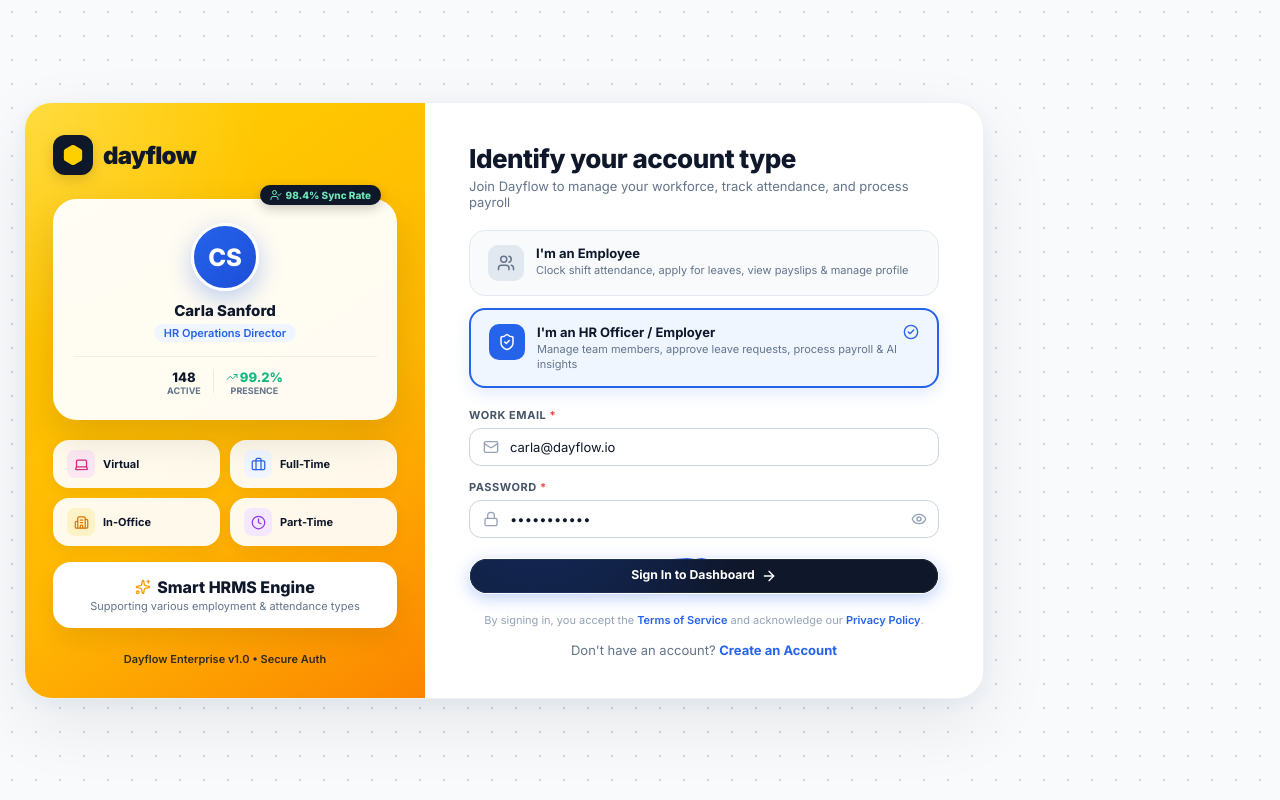
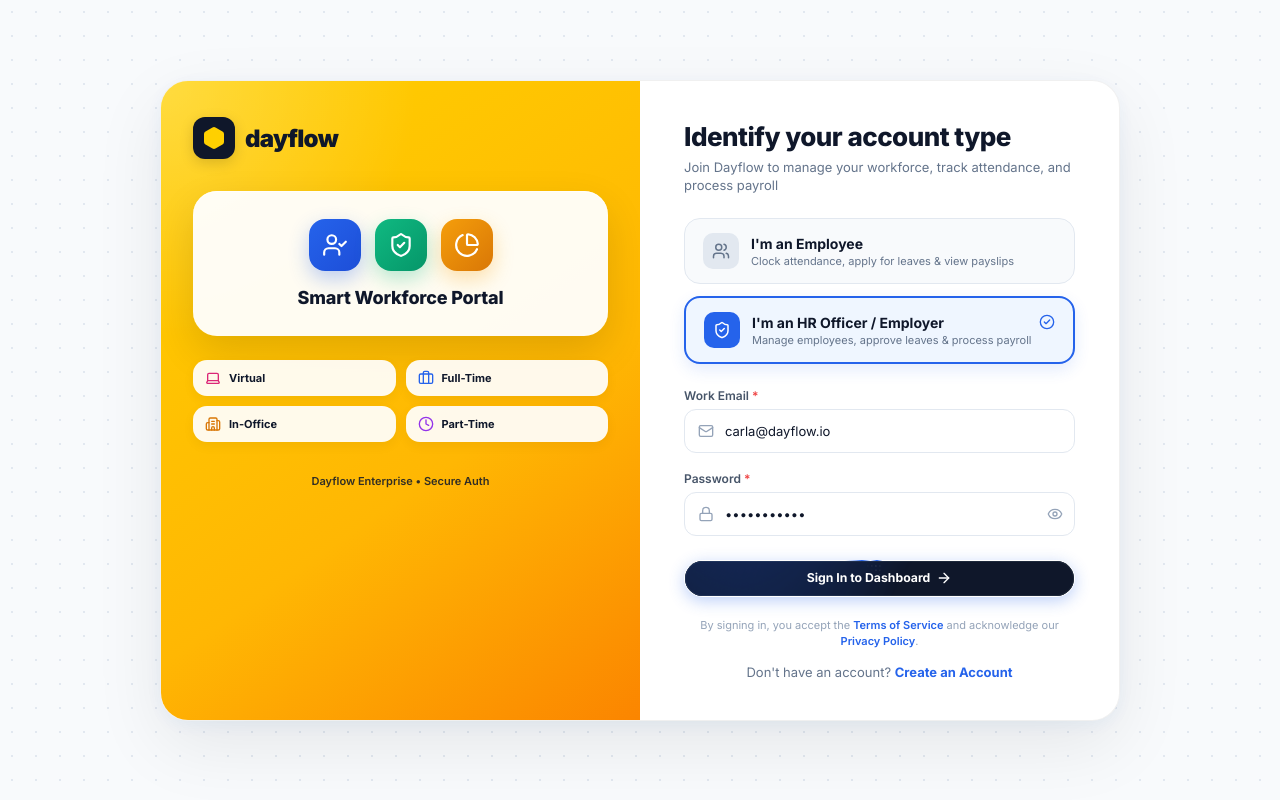
Before and after one commit to Arunprasath-2717/SmartHR, a Next.js app in the folder frontend/: page /login in a window 1280 px wide. Built offline with nearby package versions, Linux system fonts and the light colour scheme.

Commit message:
style(auth): Production-ready Auth screen redesign with 960px centered container, SVG visual HR illustration anchor, clean top labels, post-blur validation, show/hide password toggle, and ShinyButton submit

```diff
--- a/frontend/src/app/login/page.js
+++ b/frontend/src/app/login/page.js
@@ -14,12 +14,11 @@ import {
   Briefcase,
   Building2,
   Clock,
-  Sparkles,
   CheckCircle2,
   Eye,
   EyeOff,
-  TrendingUp,
-  UserCheck
+  UserCheck,
+  PieChart
 } from 'lucide-react';
 
 export default function LoginPage() {
@@ -45,6 +44,7 @@ export default function LoginPage() {
       setEmail('john@dayflow.io');
     }
     setTouched({ email: false, password: false });
+    setError('');
   };
 
   const handleSubmit = async (e) => {
@@ -73,16 +73,17 @@ export default function LoginPage() {
   return (
     <div style={{
       minHeight: '100vh',
+      width: '100%',
       display: 'flex',
       alignItems: 'center',
-      justify: 'center',
+      justifyContent: 'center',
       background: '#F8FAFC',
-      backgroundImage: 'radial-gradient(#CBD5E1 1px, transparent 1px)',
+      backgroundImage: 'radial-gradient(#E2E8F0 1.2px, transparent 1.2px)',
       backgroundSize: '24px 24px',
       position: 'relative',
-      padding: 24
+      padding: '24px 16px'
     }}>
-      {/* 2-Column Auth Layout */}
+      {/* 2-Column Auth Container (Centered Max 960px) */}
       <div style={{
         width: '100%',
         maxWidth: 960,
@@ -91,166 +92,135 @@ export default function LoginPage() {
         boxShadow: '0 24px 70px rgba(0,0,0,0.08), 0 4px 20px rgba(59,130,246,0.06)',
         border: '1px solid rgba(0,0,0,0.06)',
         display: 'grid',
-        gridTemplateColumns: '400px 1fr',
+        gridTemplateColumns: 'repeat(auto-fit, minmax(360px, 1fr))',
         overflow: 'hidden',
-        animation: 'modal-in 450ms cubic-bezier(0.34,1.56,0.64,1) both'
+        animation: 'modal-in 400ms cubic-bezier(0.34,1.56,0.64,1) both'
       }}>
 
-        {/* ── LEFT BANNER (Vibrant Yellow/Amber matching Reference Image) ── */}
+        {/* ── LEFT BANNER (Vibrant Amber Illustration Anchor) ── */}
         <div style={{
           background: 'linear-gradient(145deg, #FFD000 0%, #FFB703 60%, #FB8500 100%)',
-          padding: '32px 28px',
+          padding: '36px 32px',
           display: 'flex',
           flexDirection: 'column',
           justify: 'space-between',
           position: 'relative',
           overflow: 'hidden'
         }}>
-          {/* Subtle background radial pattern */}
+          {/* Subtle curved backdrop pattern */}
           <div style={{
             position: 'absolute', inset: 0,
-            backgroundImage: 'radial-gradient(circle 300px at 0% 0%, rgba(255,255,255,0.25) 0%, transparent 80%)',
+            backgroundImage: 'radial-gradient(circle 320px at 0% 0%, rgba(255,255,255,0.25) 0%, transparent 80%)',
             pointerEvents: 'none'
           }} />
 
-          {/* Top Brand Logo */}
+          {/* Brand Logo Header */}
           <div style={{ display: 'flex', alignItems: 'center', gap: 10, zIndex: 1 }}>
             <div style={{
-              width: 40, height: 40, borderRadius: 12,
+              width: 42, height: 42, borderRadius: 12,
               background: '#0F172A', color: '#FFD000',
               display: 'flex', alignItems: 'center', justifyContent: 'center',
               boxShadow: '0 4px 14px rgba(0,0,0,0.15)'
             }}>
-              <Hexagon size={22} fill="#FFD000" />
+              <Hexagon size={24} fill="#FFD000" />
             </div>
             <span style={{ fontSize: 24, fontWeight: 900, color: '#0F172A', letterSpacing: '-0.03em' }}>
               dayflow
             </span>
           </div>
 
-          {/* 3D HR Showcase Graphics Area (Replaces empty text space) */}
-          <div style={{ position: 'relative', margin: '24px 0', textAlign: 'center', zIndex: 1 }}>
-            {/* Center Professional Avatar Card with Floating Node Badges */}
+          {/* Central Hero Illustration & Visual Badges (Clean Visual Anchor) */}
+          <div style={{ margin: '32px 0', textAlign: 'center', zIndex: 1, position: 'relative' }}>
+
+            {/* SVG HR Hero Graphic Canvas */}
             <div style={{
               background: 'rgba(255, 255, 255, 0.95)',
               borderRadius: 24,
-              padding: '24px 20px',
+              padding: '28px 24px',
               boxShadow: '0 16px 40px rgba(0,0,0,0.12), inset 0 1px 0 rgba(255,255,255,0.8)',
-              marginBottom: 20,
-              position: 'relative',
+              marginBottom: 24,
               display: 'flex',
               flexDirection: 'column',
-              alignItems: 'center'
+              alignItems: 'center',
+              gap: 16
             }}>
-              {/* Floating Live Sync Chip */}
-              <div style={{
-                position: 'absolute', top: -14, right: 16,
-                background: '#0F172A', color: '#6EE7B7',
-                fontSize: 10, fontWeight: 800, padding: '4px 10px', borderRadius: 20,
-                display: 'flex', alignItems: 'center', gap: 4,
-                boxShadow: '0 4px 12px rgba(0,0,0,0.2)'
-              }}>
-                <UserCheck size={12} /> 98.4% Sync Rate
+              {/* Graphic Icon Composition */}
+              <div style={{ display: 'flex', alignItems: 'center', gap: 14, justifyContent: 'center' }}>
+                <div style={{
+                  width: 52, height: 52, borderRadius: 16,
+                  background: 'linear-gradient(135deg, #2563EB, #1D4ED8)',
+                  color: '#fff', display: 'flex', alignItems: 'center', justifyContent: 'center',
+                  boxShadow: '0 8px 20px rgba(37,99,235,0.3)'
+                }}>
+                  <UserCheck size={26} />
+                </div>
+                <div style={{
+                  width: 52, height: 52, borderRadius: 16,
+                  background: 'linear-gradient(135deg, #10B981, #059669)',
+                  color: '#fff', display: 'flex', alignItems: 'center', justifyContent: 'center',
+                  boxShadow: '0 8px 20px rgba(16,185,129,0.3)'
+                }}>
+                  <ShieldCheck size={26} />
+                </div>
+                <div style={{
+                  width: 52, height: 52, borderRadius: 16,
+                  background: 'linear-gradient(135deg, #F59E0B, #D97706)',
+                  color: '#fff', display: 'flex', alignItems: 'center', justifyContent: 'center',
+                  boxShadow: '0 8px 20px rgba(245,158,11,0.3)'
+                }}>
+                  <PieChart size={26} />
+                </div>
               </div>
 
-              {/* Persona Avatar */}
-              <div style={{
-                width: 68, height: 68, borderRadius: '50%',
-                background: 'linear-gradient(135deg, #2563EB, #1D4ED8)',
-                color: '#fff', fontSize: 24, fontWeight: 800,
-                display: 'flex', alignItems: 'center', justifyContent: 'center',
-                boxShadow: '0 8px 24px rgba(37,99,235,0.3)',
-                border: '3px solid #fff', marginBottom: 10
-              }}>
-                CS
-              </div>
-              <div style={{ fontSize: 15, fontWeight: 800, color: '#0F172A' }}>Carla Sanford</div>
-              <div style={{ fontSize: 11, fontWeight: 600, color: '#2563EB', background: '#EFF6FF', padding: '2px 10px', borderRadius: 20, marginTop: 4 }}>
-                HR Operations Director
-              </div>
-
-              <div style={{ display: 'flex', gap: 12, marginTop: 14, paddingTop: 12, borderTop: '1px solid rgba(0,0,0,0.06)', width: '100%', justifyContent: 'center' }}>
-                <div style={{ textAlign: 'center' }}>
-                  <div style={{ fontSize: 13, fontWeight: 800, color: '#0F172A' }}>148</div>
-                  <div style={{ fontSize: 9, fontWeight: 700, color: '#64748B', textTransform: 'uppercase' }}>Active</div>
-                </div>
-                <div style={{ width: 1, height: 24, background: 'rgba(0,0,0,0.08)' }} />
-                <div style={{ textAlign: 'center' }}>
-                  <div style={{ fontSize: 13, fontWeight: 800, color: '#10B981', display: 'flex', alignItems: 'center', gap: 2 }}>
-                    <TrendingUp size={12} /> 99.2%
-                  </div>
-                  <div style={{ fontSize: 9, fontWeight: 700, color: '#64748B', textTransform: 'uppercase' }}>Presence</div>
-                </div>
+              <div style={{ fontSize: 18, fontWeight: 800, color: '#0F172A', letterSpacing: '-0.01em' }}>
+                Smart Workforce Portal
               </div>
             </div>
 
-            {/* Floating pill badges grid */}
-            <div style={{ display: 'grid', gridTemplateColumns: '1fr 1fr', gap: 10, marginBottom: 16 }}>
-              <div style={{ background: 'rgba(255,255,255,0.92)', padding: '10px 14px', borderRadius: 16, display: 'flex', alignItems: 'center', gap: 8, boxShadow: '0 4px 14px rgba(0,0,0,0.06)' }}>
-                <div style={{ width: 28, height: 28, borderRadius: 8, background: '#FCE7F3', color: '#DB2777', display: 'flex', alignItems: 'center', justifyContent: 'center' }}>
-                  <Laptop size={15} />
-                </div>
+            {/* Minimal Icon Badges Grid (Virtual / Full-Time / In-Office / Part-Time) */}
+            <div style={{ display: 'grid', gridTemplateColumns: '1fr 1fr', gap: 10 }}>
+              <div style={{ background: 'rgba(255,255,255,0.92)', padding: '10px 12px', borderRadius: 14, display: 'flex', alignItems: 'center', gap: 8, boxShadow: '0 4px 12px rgba(0,0,0,0.05)' }}>
+                <Laptop size={16} color="#DB2777" />
                 <span style={{ fontSize: 11, fontWeight: 700, color: '#0F172A' }}>Virtual</span>
               </div>
-              <div style={{ background: 'rgba(255,255,255,0.92)', padding: '10px 14px', borderRadius: 16, display: 'flex', alignItems: 'center', gap: 8, boxShadow: '0 4px 14px rgba(0,0,0,0.06)' }}>
-                <div style={{ width: 28, height: 28, borderRadius: 8, background: '#EFF6FF', color: '#2563EB', display: 'flex', alignItems: 'center', justifyContent: 'center' }}>
-                  <Briefcase size={15} />
-                </div>
+              <div style={{ background: 'rgba(255,255,255,0.92)', padding: '10px 12px', borderRadius: 14, display: 'flex', alignItems: 'center', gap: 8, boxShadow: '0 4px 12px rgba(0,0,0,0.05)' }}>
+                <Briefcase size={16} color="#2563EB" />
                 <span style={{ fontSize: 11, fontWeight: 700, color: '#0F172A' }}>Full-Time</span>
               </div>
-              <div style={{ background: 'rgba(255,255,255,0.92)', padding: '10px 14px', borderRadius: 16, display: 'flex', alignItems: 'center', gap: 8, boxShadow: '0 4px 14px rgba(0,0,0,0.06)' }}>
-                <div style={{ width: 28, height: 28, borderRadius: 8, background: '#FEF3C7', color: '#D97706', display: 'flex', alignItems: 'center', justifyContent: 'center' }}>
-                  <Building2 size={15} />
-                </div>
+              <div style={{ background: 'rgba(255,255,255,0.92)', padding: '10px 12px', borderRadius: 14, display: 'flex', alignItems: 'center', gap: 8, boxShadow: '0 4px 12px rgba(0,0,0,0.05)' }}>
+                <Building2 size={16} color="#D97706" />
                 <span style={{ fontSize: 11, fontWeight: 700, color: '#0F172A' }}>In-Office</span>
               </div>
-              <div style={{ background: 'rgba(255,255,255,0.92)', padding: '10px 14px', borderRadius: 16, display: 'flex', alignItems: 'center', gap: 8, boxShadow: '0 4px 14px rgba(0,0,0,0.06)' }}>
-                <div style={{ width: 28, height: 28, borderRadius: 8, background: '#F3E8FF', color: '#9333EA', display: 'flex', alignItems: 'center', justifyContent: 'center' }}>
-                  <Clock size={15} />
-                </div>
+              <div style={{ background: 'rgba(255,255,255,0.92)', padding: '10px 12px', borderRadius: 14, display: 'flex', alignItems: 'center', gap: 8, boxShadow: '0 4px 12px rgba(0,0,0,0.05)' }}>
+                <Clock size={16} color="#9333EA" />
                 <span style={{ fontSize: 11, fontWeight: 700, color: '#0F172A' }}>Part-Time</span>
               </div>
             </div>
 
-            {/* Bottom Showcase Card */}
-            <div style={{
-              background: '#FFFFFF',
-              borderRadius: 18,
-              padding: '14px 18px',
-              boxShadow: '0 10px 24px rgba(0,0,0,0.08)',
-              border: '1px solid rgba(255,255,255,0.8)'
-            }}>
-              <div style={{ fontSize: 16, fontWeight: 800, color: '#0F172A', display: 'flex', alignItems: 'center', justifyContent: 'center', gap: 6 }}>
-                <Sparkles size={16} color="#F59E0B" /> Smart HRMS Engine
-              </div>
-              <div style={{ fontSize: 11, color: '#64748B', marginTop: 2 }}>
-                Supporting various employment & attendance types
-              </div>
-            </div>
           </div>
 
-          {/* Bottom Footer Badge */}
+          {/* Footer Badge */}
           <div style={{ fontSize: 11, fontWeight: 600, color: '#0F172A', opacity: 0.85, zIndex: 1, textAlign: 'center' }}>
-            Dayflow Enterprise v1.0 • Secure Auth
+            Dayflow Enterprise • Secure Auth
           </div>
         </div>
 
-        {/* ── RIGHT COLUMN (Account Type Selection & Validated Form) ── */}
-        <div style={{ padding: '36px 44px', display: 'flex', flexDirection: 'column', justifyContent: 'center' }}>
+        {/* ── RIGHT COLUMN (Form & Account Selection) ── */}
+        <div style={{ padding: '40px 44px', display: 'flex', flexDirection: 'column', justifyContent: 'center' }}>
 
-          <div style={{ marginBottom: 20 }}>
+          <div style={{ marginBottom: 24 }}>
             <h1 style={{ fontSize: 26, fontWeight: 800, color: '#0F172A', letterSpacing: '-0.02em' }}>
               Identify your account type
             </h1>
-            <p style={{ fontSize: 13, color: '#64748B', marginTop: 4 }}>
+            <p style={{ fontSize: 13, color: '#64748B', marginTop: 6, lineHeight: 1.4 }}>
               Join Dayflow to manage your workforce, track attendance, and process payroll
             </p>
           </div>
 
-          {/* Role Selection Cards */}
-          <div style={{ display: 'flex', flexDirection: 'column', gap: 12, marginBottom: 20 }}>
+          {/* Account Type Selector */}
+          <div style={{ display: 'flex', flexDirection: 'column', gap: 12, marginBottom: 24 }}>
 
-            {/* Card 1: Employee */}
+            {/* Employee Card */}
             <div
               onClick={() => handleRoleSelect('employee')}
               style={{
@@ -262,7 +232,7 @@ export default function LoginPage() {
                 transition: 'all 200ms ease',
                 boxShadow: selectedRole === 'employee' ? '0 6px 16px rgba(245,158,11,0.12)' : 'none',
                 display: 'flex',
-                alignItems: 'flex-start',
+                alignItems: 'center',
                 gap: 12
               }}
             >
@@ -275,17 +245,17 @@ export default function LoginPage() {
                 <Users size={18} />
               </div>
               <div style={{ flex: 1 }}>
-                <div style={{ fontSize: 13, fontWeight: 700, color: '#0F172A', display: 'flex', alignItems: 'center', justifyContent: 'space-between' }}>
+                <div style={{ fontSize: 14, fontWeight: 700, color: '#0F172A', display: 'flex', alignItems: 'center', justifyContent: 'space-between' }}>
                   <span>I&apos;m an Employee</span>
                   {selectedRole === 'employee' && <CheckCircle2 size={16} color="#F59E0B" />}
                 </div>
-                <div style={{ fontSize: 11, color: '#64748B', marginTop: 2, lineHeight: 1.35 }}>
-                  Clock shift attendance, apply for leaves, view payslips & manage profile
+                <div style={{ fontSize: 11, color: '#64748B', marginTop: 2 }}>
+                  Clock attendance, apply for leaves & view payslips
                 </div>
               </div>
             </div>
 
-            {/* Card 2: HR Officer / Admin */}
+            {/* HR Officer Card */}
             <div
               onClick={() => handleRoleSelect('hr')}
               style={{
@@ -297,7 +267,7 @@ export default function LoginPage() {
                 transition: 'all 200ms ease',
                 boxShadow: selectedRole === 'hr' ? '0 6px 16px rgba(37,99,235,0.12)' : 'none',
                 display: 'flex',
-                alignItems: 'flex-start',
+                alignItems: 'center',
                 gap: 12
               }}
             >
@@ -310,42 +280,42 @@ export default function LoginPage() {
                 <ShieldCheck size={18} />
               </div>
               <div style={{ flex: 1 }}>
-                <div style={{ fontSize: 13, fontWeight: 700, color: '#0F172A', display: 'flex', alignItems: 'center', justifyContent: 'space-between' }}>
+                <div style={{ fontSize: 14, fontWeight: 700, color: '#0F172A', display: 'flex', alignItems: 'center', justifyContent: 'space-between' }}>
                   <span>I&apos;m an HR Officer / Employer</span>
                   {selectedRole === 'hr' && <CheckCircle2 size={16} color="#2563EB" />}
                 </div>
-                <div style={{ fontSize: 11, color: '#64748B', marginTop: 2, lineHeight: 1.35 }}>
-                  Manage team members, approve leave requests, process payroll & AI insights
+                <div style={{ fontSize: 11, color: '#64748B', marginTop: 2 }}>
+                  Manage employees, approve leaves & process payroll
                 </div>
               </div>
             </div>
 
           </div>
 
-          {/* Top Error Alert */}
+          {/* Top Error Alert (Only shown on form submit failure) */}
           {error && (
             <div style={{
               display: 'flex', alignItems: 'center', gap: 8, padding: '10px 14px', borderRadius: 12,
               background: '#FEE2E2', border: '1px solid rgba(239,68,68,0.2)', color: '#991B1B',
-              fontSize: 12, fontWeight: 600, marginBottom: 16
+              fontSize: 12, fontWeight: 600, marginBottom: 18
             }}>
               <AlertCircle size={16} flexShrink={0} />
               <span>{error}</span>
             </div>
           )}
 
-          {/* Perfectly Aligned Form Fields with Real-Time Validators */}
+          {/* Form Controls */}
           <form onSubmit={handleSubmit}>
 
-            {/* Work Email Input Group (Strict Layout Alignment — No Label Collision) */}
-            <div style={{ marginBottom: 14 }}>
+            {/* Work Email Field */}
+            <div style={{ marginBottom: 18 }}>
               <div style={{ display: 'flex', justifyContent: 'space-between', alignItems: 'center', marginBottom: 6 }}>
-                <label style={{ fontSize: 11, fontWeight: 700, textTransform: 'uppercase', letterSpacing: '0.05em', color: '#475569' }}>
+                <label style={{ fontSize: 12, fontWeight: 600, color: '#475569' }}>
                   Work Email <span style={{ color: '#EF4444' }}>*</span>
                 </label>
                 {touched.email && isEmailValid && (
                   <span style={{ fontSize: 11, fontWeight: 600, color: '#10B981', display: 'flex', alignItems: 'center', gap: 4 }}>
-                    <CheckCircle2 size={13} /> Valid Email
+                    <CheckCircle2 size={13} /> Valid
                   </span>
                 )}
               </div>
@@ -356,16 +326,14 @@ export default function LoginPage() {
                   required
                   placeholder="name@company.com"
                   value={email}
-                  onChange={e => {
-                    setEmail(e.target.value);
-                    setTouched(t => ({ ...t, email: true }));
-                  }}
+                  onChange={e => setEmail(e.target.value)}
                   onBlur={() => setTouched(t => ({ ...t, email: true }))}
                   style={{
                     width: '100%',
-                    padding: '10px 14px 10px 40px',
+                    height: 44,
+                    padding: '0 14px 0 40px',
                     borderRadius: 12,
-                    border: touched.email && !isEmailValid ? '1.5px solid #EF4444' : '1.5px solid #CBD5E1',
+                    border: touched.email && !isEmailValid ? '1.5px solid #EF4444' : '1.5px solid #E2E8F0',
                     fontSize: 13,
                     color: '#0F172A',
                     background: '#FFFFFF',
@@ -378,20 +346,20 @@ export default function LoginPage() {
 
               {touched.email && !isEmailValid && (
                 <div style={{ fontSize: 11, color: '#EF4444', fontWeight: 600, marginTop: 4, display: 'flex', alignItems: 'center', gap: 4 }}>
-                  <AlertCircle size={12} /> Please enter a valid email address (e.g. name@company.com)
+                  <AlertCircle size={12} /> Please enter a valid work email address
                 </div>
               )}
             </div>
 
-            {/* Password Input Group with Show/Hide Toggle */}
-            <div style={{ marginBottom: 20 }}>
+            {/* Password Field */}
+            <div style={{ marginBottom: 24 }}>
               <div style={{ display: 'flex', justifyContent: 'space-between', alignItems: 'center', marginBottom: 6 }}>
-                <label style={{ fontSize: 11, fontWeight: 700, textTransform: 'uppercase', letterSpacing: '0.05em', color: '#475569' }}>
+                <label style={{ fontSize: 12, fontWeight: 600, color: '#475569' }}>
                   Password <span style={{ color: '#EF4444' }}>*</span>
                 </label>
                 {touched.password && isPasswordValid && (
                   <span style={{ fontSize: 11, fontWeight: 600, color: '#10B981', display: 'flex', alignItems: 'center', gap: 4 }}>
-                    <CheckCircle2 size={13} /> Valid Password
+                    <CheckCircle2 size={13} /> Valid
                   </span>
                 )}
               </div>
@@ -402,16 +370,14 @@ export default function LoginPage() {
                   required
                   placeholder="••••••••"
                   value={password}
-                  onChange={e => {
-                    setPassword(e.target.value);
-                    setTouched(t => ({ ...t, password: true }));
-                  }}
+                  onChange={e => setPassword(e.target.value)}
                   onBlur={() => setTouched(t => ({ ...t, password: true }))}
                   style={{
                     width: '100%',
-                    padding: '10px 42px 10px 40px',
+                    height: 44,
+                    padding: '0 42px 0 40px',
                     borderRadius: 12,
-                    border: touched.password && !isPasswordValid ? '1.5px solid #EF4444' : '1.5px solid #CBD5E1',
+                    border: touched.password && !isPasswordValid ? '1.5px solid #EF4444' : '1.5px solid #E2E8F0',
                     fontSize: 13,
                     color: '#0F172A',
                     background: '#FFFFFF',
@@ -441,10 +407,10 @@ export default function LoginPage() {
               )}
             </div>
 
-            {/* Shiny Submit Action Button */}
+            {/* Shiny Submit Button */}
             <ShinyButton
               type="submit"
-              disabled={loading || (touched.email && !isFormValid)}
+              disabled={loading}
               style={{ width: '100%', justifyContent: 'center' }}
             >
               {loading ? 'Authenticating...' : (
@@ -455,8 +421,8 @@ export default function LoginPage() {
             </ShinyButton>
           </form>
 
-          {/* Legal Notice Footer */}
-          <div style={{ fontSize: 11, color: '#94A3B8', marginTop: 18, textAlign: 'center', lineHeight: 1.5 }}>
+          {/* Legal Footer */}
+          <div style={{ fontSize: 11, color: '#94A3B8', marginTop: 20, textAlign: 'center', lineHeight: 1.5 }}>
             By signing in, you accept the <a href="#" style={{ color: '#2563EB', fontWeight: 600 }}>Terms of Service</a> and acknowledge our <a href="#" style={{ color: '#2563EB', fontWeight: 600 }}>Privacy Policy</a>.
           </div>
 
```
Also changed, not shown: frontend/src/app/signup/page.js (+106 -143 lines).
